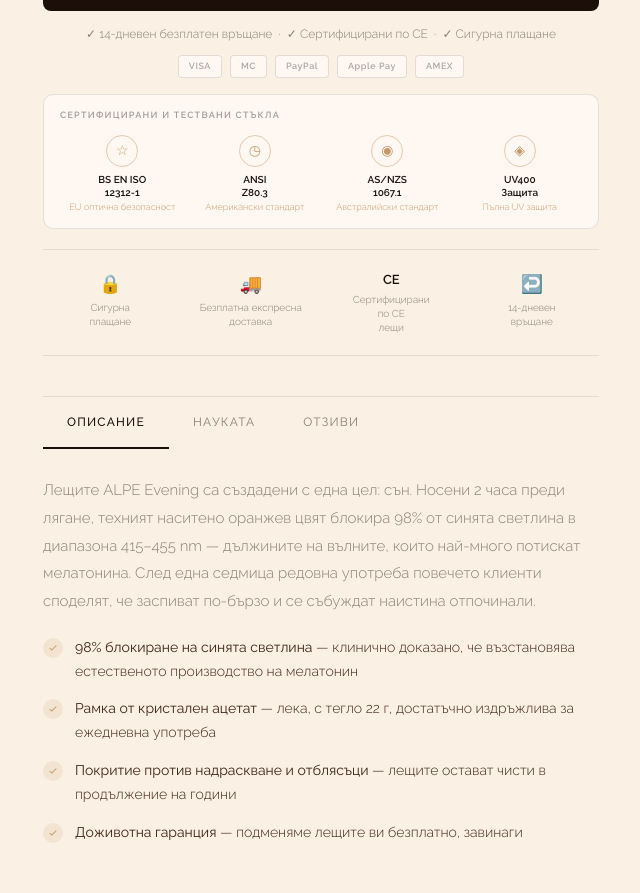
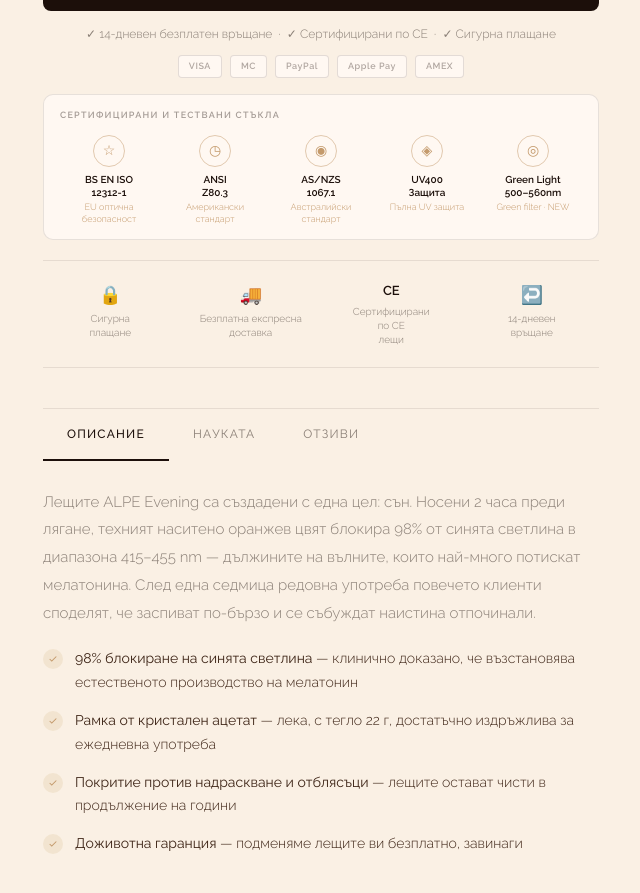
Before and after one commit to petarkozarev1/alpe-store, a Next.js app: page /shop in a window 1280 px wide. Shown: the part 1160-2053 px from the top of the page, without its empty margins (633-1273 px from the left). Built offline with nearby package versions, Linux system fonts and the light colour scheme.

Commit message:
feat: add green light certification to shop page cert strip

```diff
--- a/components/shop/ProductPage.tsx
+++ b/components/shop/ProductPage.tsx
@@ -292,12 +292,13 @@ export default function ProductPage() {
           {/* Cert strip */}
           <div style={{ border: '1px solid rgba(28,15,10,0.1)', borderRadius: 10, padding: '14px 16px', margin: '16px 0 0', background: '#fff8f2' }}>
             <p style={{ fontSize: 9, fontWeight: 700, letterSpacing: '0.14em', textTransform: 'uppercase' as const, color: 'rgba(28,15,10,0.4)', marginBottom: 12 }}>Сертифицирани и тествани стъкла</p>
-            <div style={{ display: 'grid', gridTemplateColumns: 'repeat(4,1fr)', gap: 8 }}>
+            <div style={{ display: 'grid', gridTemplateColumns: 'repeat(5,1fr)', gap: 8 }}>
               {[
                 { title: 'BS EN ISO\n12312-1', sub: 'EU оптична безопасност', icon: '☆' },
                 { title: 'ANSI\nZ80.3', sub: 'Американски стандарт', icon: '◷' },
                 { title: 'AS/NZS\n1067.1', sub: 'Австралийски стандарт', icon: '◉' },
                 { title: 'UV400\nЗащита', sub: 'Пълна UV защита', icon: '◈' },
+                { title: 'Green Light\n500–560nm', sub: 'Green filter · NEW', icon: '◎' },
               ].map(c => (
                 <div key={c.title} style={{ textAlign: 'center' }}>
                   <div style={{ width: 32, height: 32, borderRadius: '50%', border: '1.5px solid rgba(196,154,108,0.5)', display: 'flex', alignItems: 'center', justifyContent: 'center', margin: '0 auto 6px', color: '#C49A6C', fontSize: 14 }}>{c.icon}</div>
```
